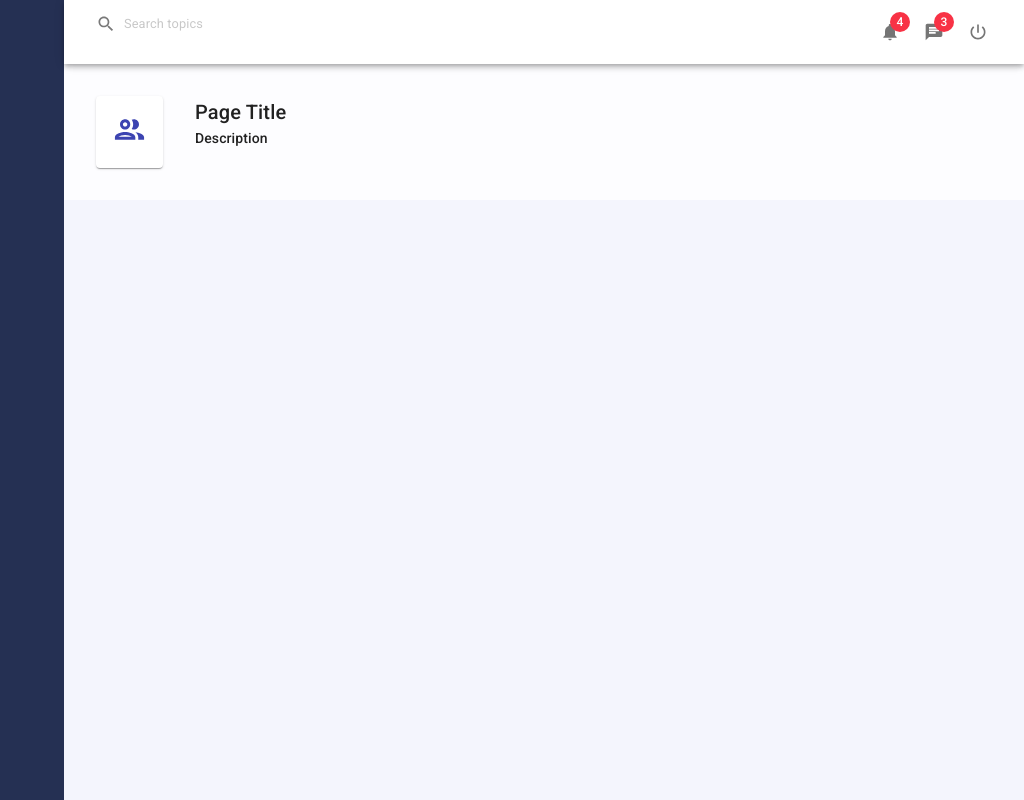
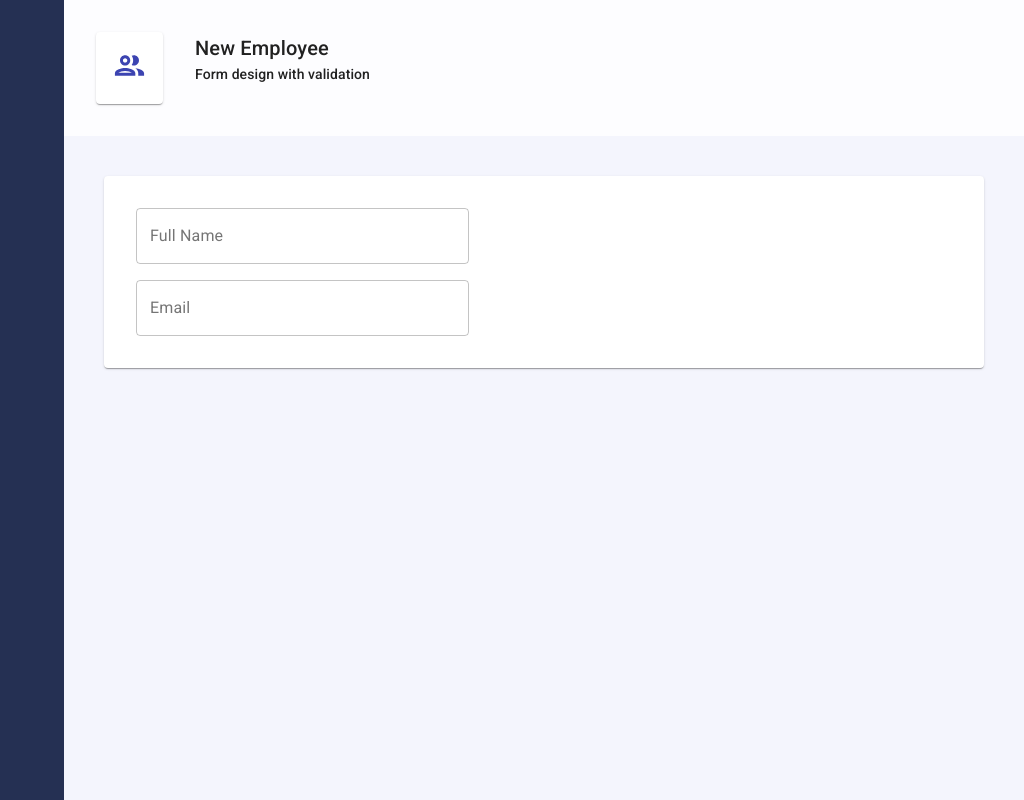
Before and after one commit to Leith-Gharbi/React-Material-UI, a React (Create React App) app: page / in a window 1280 px wide. Shown: the whole page, without its empty margins (256-1280 px from the left). Built offline with nearby package versions, Linux system fonts and the light colour scheme.

Commit message:
building form

```diff
--- a/src/App/App.js
+++ b/src/App/App.js
@@ -1,10 +1,8 @@
 import './App.css';
 import SideMenu from '../components/SideMenu';
 import Header from '../components/Header';
-import PageHeader from '../components/PageHeader';
 import {makeStyles, CssBaseline,createMuiTheme, ThemeProvider } from '@material-ui/core'
-import { light } from '@material-ui/core/styles/createPalette';
-import PeopleOutlineOutlinedIcon from '@material-ui/icons/PeopleOutlineOutlined';
+import Employees from '../pages/Employees/Employees';
 const theme = createMuiTheme({
   palette:{
       primary:{
@@ -47,9 +45,9 @@
     <ThemeProvider theme={theme}>
    <SideMenu/>
    <div className={classes.appMain}>
-   <Header/>
-   <PageHeader title="Page Title" subtitle="Description " icon={<PeopleOutlineOutlinedIcon fontSize="large"/>} ></PageHeader>
+   <Employees/>
    </div>
+
    <CssBaseline/>
    </ThemeProvider>
   );
--- /dev/null
+++ b/src/pages/Employees/EmployeeForm.js
@@ -0,0 +1,67 @@
+import React ,{useEffect,useState} from 'react'
+import { Grid, TextField, makeStyles } from '@material-ui/core';
+
+const useStyles= makeStyles(theme=>({
+
+root:{
+'& .MuiFormControl-root':{
+    width:'80%',
+    margin : theme.spacing(1)
+
+}
+}
+
+}))
+
+
+
+export default function EmployeeForm() {
+const classes = useStyles();
+    const initialFValues ={
+        id : 0 ,
+        fullName:'',
+        email:'',
+        mobile:'',
+        city:'',
+        gender:'male',
+        departmentId:'',
+        hireDate : new Date(),
+        isPermanent : false,
+    }
+
+    const[values,setValues]=useState(initialFValues);
+
+    useEffect(()=>{
+
+    },[values]);
+
+    const handleInputChange =e=>{
+const {name,value}= e.target;
+setValues({...values , [name]:value})
+    }
+
+    return (
+        <form className={classes.root}>
+            <Grid coantainer>
+            <Grid item xs={6}>
+            <TextField
+            variant="outlined"
+             label="Full Name"
+             name='fullName'
+              value={values.fullName}
+              onChange={handleInputChange}
+              />
+            <TextField
+            variant="outlined"
+            name='email'
+             label="Email"
+              value={values.email}/>
+            </Grid>
+            <Grid item xs={6}>
+            </Grid>
+
+            </Grid>
+
+        </form>
+    )
+}
--- /dev/null
+++ b/src/pages/Employees/Employees.js
@@ -0,0 +1,29 @@
+import React from 'react'
+import EmployeeForm from './EmployeeForm';
+import PageHeader from '../../components/PageHeader';
+import PeopleOutlineOutlinedIcon from '@material-ui/icons/PeopleOutlineOutlined';
+import { Paper ,makeStyles } from '@material-ui/core';
+const useStyles=makeStyles(theme=>({
+pageContent:{
+    margin : theme.spacing(5),
+    padding :theme.spacing(3)
+}
+    }))
+export default function Employees() {
+
+
+    const classes = useStyles();
+    return (
+        <>
+        <PageHeader title="New Employee"
+        subtitle="Form design with validation "
+         icon={<PeopleOutlineOutlinedIcon fontSize="large"/>} ></PageHeader>
+
+<Paper className={classes.pageContent}>
+<EmployeeForm/>
+</Paper>
+
+
+</>
+ )
+}
```
